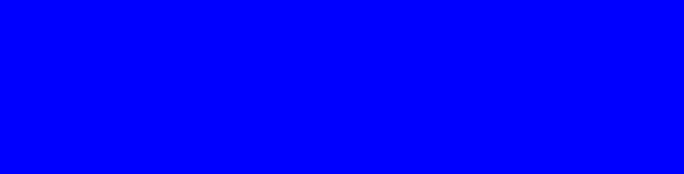
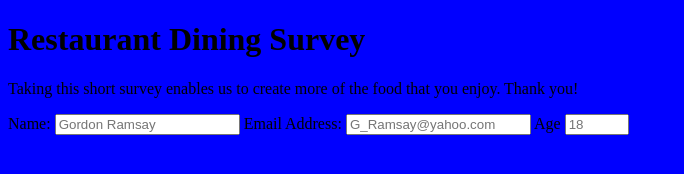
Before and after one commit to CArnold22265/food-survey, a plain HTML site: page index.html in a window 1280 px wide. Shown: the whole page, without its empty margins (0-684 px from the left). Drawn offline with Linux system fonts and the light colour scheme.

```diff
--- a/index.html
+++ b/index.html
@@ -11,5 +11,29 @@
 
 <body>
 
-</body>
+    <h1 id="title"> Restaurant Dining Survey</h1>
+    <p id="description"> Taking this short survey enables us to create more of the food that you enjoy. Thank you!</p>
+
+<form id="survey-form">
+
+    <label id="name-label" for="name"> Name: </label>
+    <input id="name" type="text" name="name" placeholder="Gordon Ramsay" required>
+    </input>
+
+    <label id="email-label" for="email"> Email Address: </label>
+    <input id="email" type="email" name="name" Placeholder="G_Ramsay@yahoo.com" required>
+    </input>
+
+    <label id="number-label" for="number"> Age </label>
+    <input id="number" type="number" name="number" min="8" max="100" placeholder="18" required>
+    </input>
+
+
+
+
+
+
+
+
+    </body>
 </html>
```
